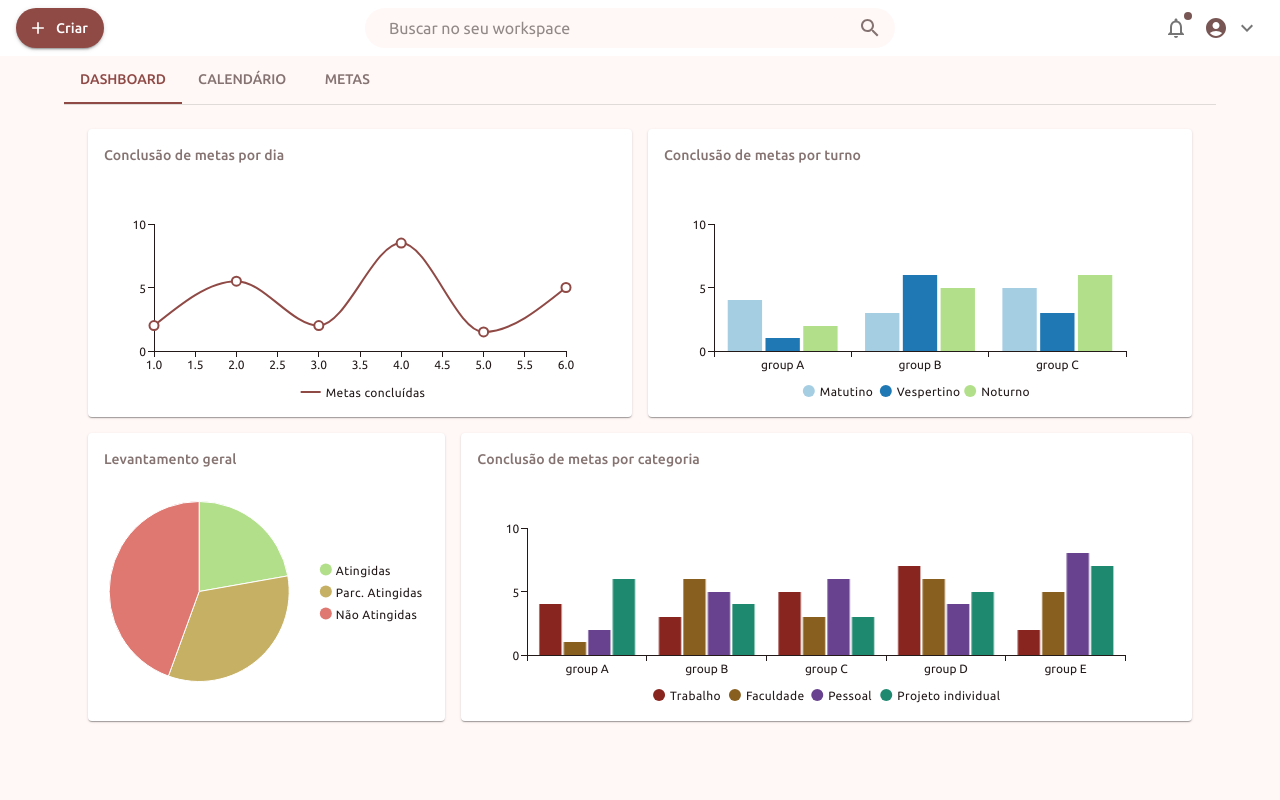
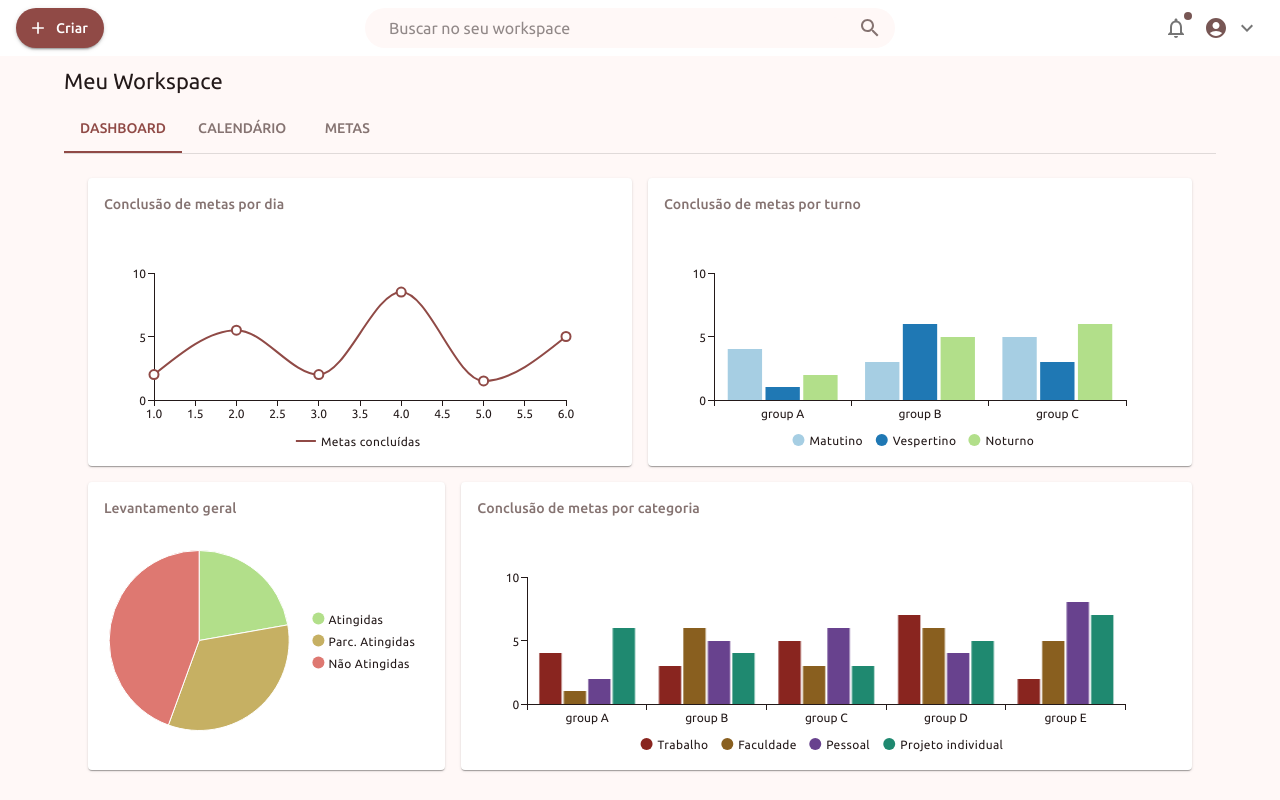
Before and after one commit to projetos-ufape/planIn-web, a React (Vite) app: page / in a window 1280 px wide. Built offline with nearby package versions, Linux system fonts and the light colour scheme.

Commit message:
feat: loading basico e titulo home

```diff
--- a/src/components/Charts/PieChart.tsx
+++ b/src/components/Charts/PieChart.tsx
@@ -45,7 +45,6 @@ export function PieChart({ data, loading }: PieChartProps) {
             root: "",
             series: "",
           },
-          // padding: -36
         },
       }}
     />
--- a/src/components/Charts/index.tsx
+++ b/src/components/Charts/index.tsx
@@ -1,4 +1,4 @@
-import { useState } from "react";
+import { useEffect, useState } from "react";
 import { Grid } from "@mui/material";
 import { ContainerChart } from "./ContainerChart";
 import { PieChart } from "./PieChart";
@@ -13,22 +13,35 @@ import { LineChart } from "./LineChart";
 export function Charts() {
   const [loading, setLoading] = useState<boolean>(false);
 
-  const [pieData, setPieData] = useState<ChartDataProps[]>([
-    { value: 10, label: "Atingidas", color: "#B2DF8A" },
-    {
-      value: 15,
-      label: "Parc. Atingidas",
-      color: "#C6B063",
+  const [pieData, setPieData] = useState<ChartDataProps[]>([]);
+
+  const [shiftBarChartData, setShiftBarChartData] = useState<BarChartDataProps>({series: [], xAxis: []});
+
+  const [goalsBarChartData, setGoalsBarChartData] = useState<BarChartDataProps>({series: [], xAxis: []}
+  );
+
+  const [lineChartData, setLineChartData] = useState<LineChartDataProps>({
+    series: {
+      values: [],
+      label: "",
     },
-    {
-      value: 20,
-      label: "Não Atingidas",
-      color: "#DE7871",
+    xAxis: [],
+  });
+
+  useEffect(() => {
+    //TODO: GET DASHBOARD DATA
+
+    setLoading(true);
+    setTimeout(() => {
+
+      setLineChartData({
+        series: {
+          values: [2, 5.5, 2, 8.5, 1.5, 5],
+          label: "Metas concluídas",
         },
-  ]);
-
-  const [shiftBarChartData, setShiftBarChartData] = useState<BarChartDataProps>(
-    {
+        xAxis: [1, 2, 3, 4, 5, 6],
+      });
+      setShiftBarChartData({
         series: [
           {
             values: [4, 3, 5, 7, 2],
@@ -47,11 +60,8 @@ export function Charts() {
           },
         ],
         xAxis: ["group A", "group B", "group C"],
-    }
-  );
-
-  const [goalsBarChartData, setGoalsBarChartData] = useState<BarChartDataProps>(
-    {
+      });
+      setGoalsBarChartData({
         series: [
           {
             values: [4, 3, 5, 7, 2],
@@ -75,16 +85,25 @@ export function Charts() {
           },
         ],
         xAxis: ["group A", "group B", "group C", "group D", "group E"],
-    }
-  );
+      });
+      setPieData([
+        { value: 10, label: "Atingidas", color: "#B2DF8A" },
+        {
+          value: 15,
+          label: "Parc. Atingidas",
+          color: "#C6B063",
+        },
+        {
+          value: 20,
+          label: "Não Atingidas",
+          color: "#DE7871",
+        },
+      ]);
 
-  const [lineChartData, setLineChartData] = useState<LineChartDataProps>({
-    series: {
-      values: [2, 5.5, 2, 8.5, 1.5, 5],
-      label: "Metas concluídas",
-    },
-    xAxis: [1, 2, 3, 4, 5, 6],
-  });
+      setLoading(false);
+    }, 2000)
+
+  }, [])
 
   return (
     <Grid container spacing={2}>
--- a/src/components/NavBar/Notification.tsx
+++ b/src/components/NavBar/Notification.tsx
@@ -12,7 +12,6 @@ type Props = {
   data: NotificationProps;
 };
 
-//TODO: Notification type
 export function Notification({ data }: Props) {
   const { palette } = useTheme();
 
--- a/src/pages/Home.tsx
+++ b/src/pages/Home.tsx
@@ -1,23 +1,31 @@
-import { Box, Container } from "@mui/material";
+import { Box, Container, Typography, useTheme } from "@mui/material";
 import { Tabs } from "../components/Tabs";
 import { Calendar } from "../components/Calendar";
 import { TabPanel } from "../components/Tabs/TabPanel";
 import { useState } from "react";
 import { NavBar } from "../components/NavBar";
 import { Charts } from "../components/Charts";
+import { FONT } from "../utils/theme";
 
 export function Home() {
-
-  const [currentTab, setCurrentTab] = useState<"goals" | "calendar" | "dashboard">("dashboard");
-  const handleChangeTab = (event: React.SyntheticEvent, newTab: "goals" | "calendar" | "dashboard") => {
+  const { palette } = useTheme();
+  const [currentTab, setCurrentTab] = useState<
+    "goals" | "calendar" | "dashboard"
+  >("dashboard");
+  const handleChangeTab = (
+    event: React.SyntheticEvent,
+    newTab: "goals" | "calendar" | "dashboard"
+  ) => {
     setCurrentTab(newTab);
   };
-
 
   return (
     <Box flexDirection={"column"} width={"100%"} alignItems={"center"}>
       <NavBar />
-      <Container sx={{paddingX: 0}}>
+      <Container>
+        <Typography fontSize={FONT.title.lg.size} color={palette.text.primary} marginTop={1} marginBottom={1}>
+          Meu Workspace
+        </Typography>
         <Tabs currentTab={currentTab} handleChangeTab={handleChangeTab}>
           <TabPanel current={currentTab} value="dashboard">
             <Charts />
```
Lines whose indentation alone changed are shown as unchanged.
